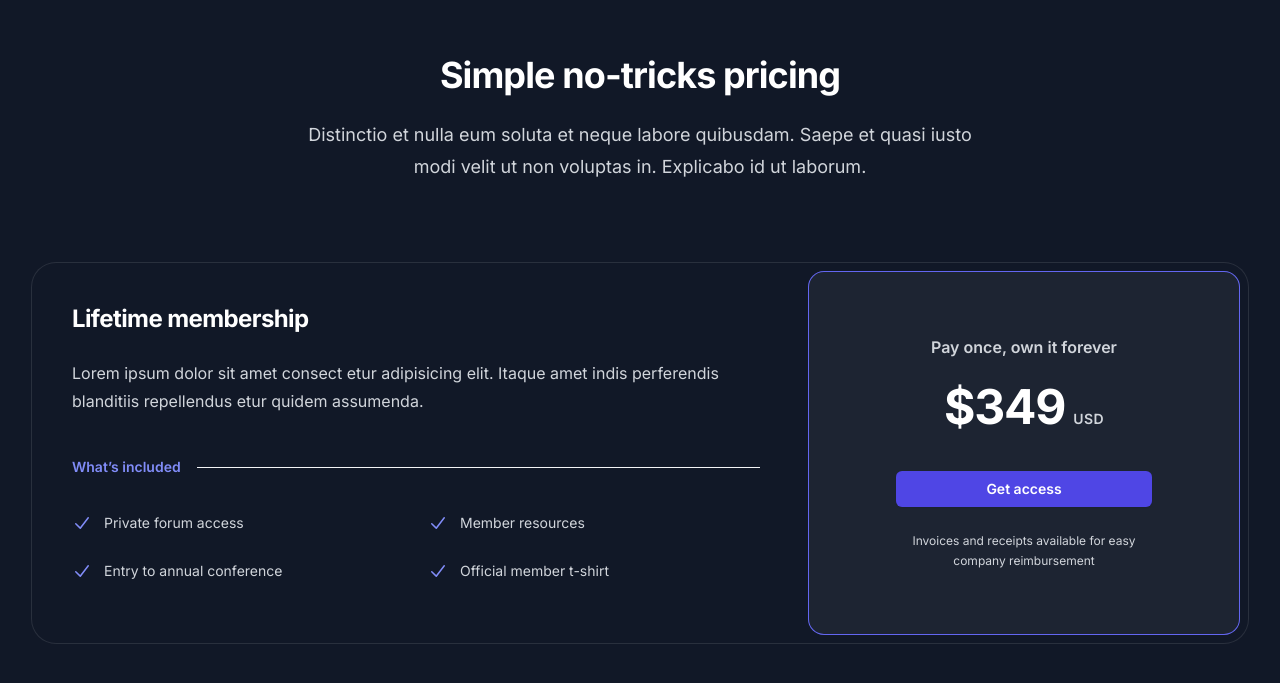
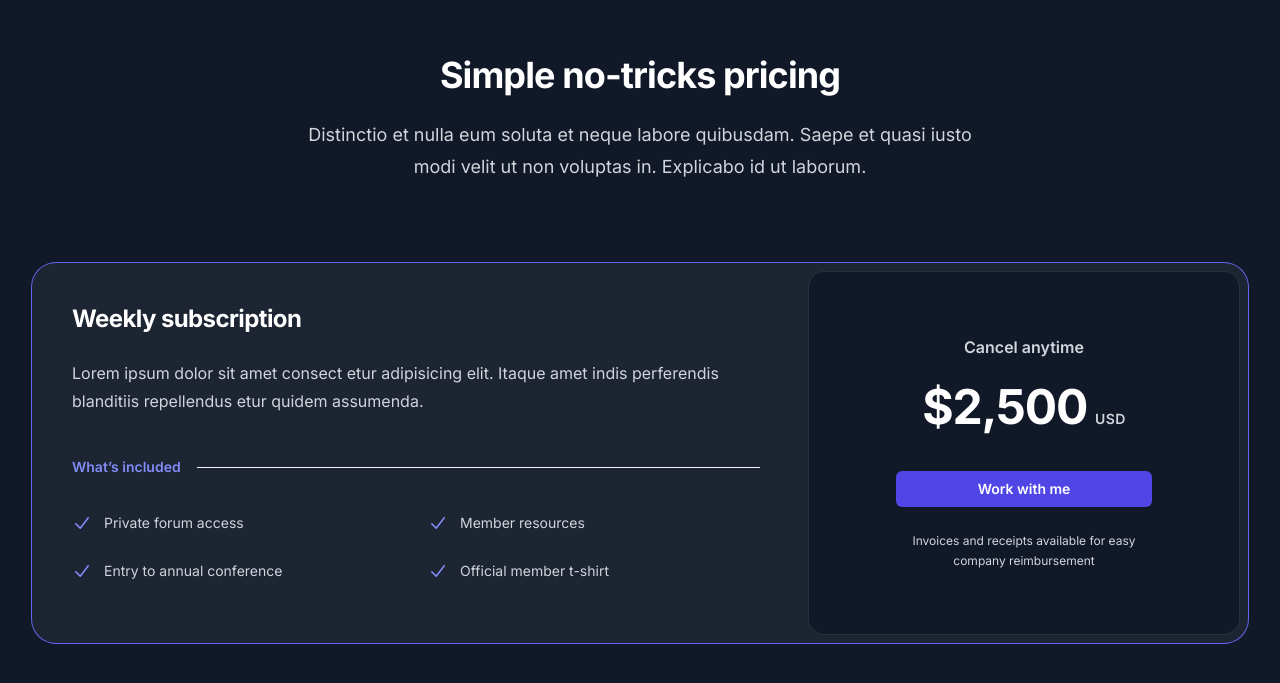
Before and after one commit to connorpaulstauffer/connor-stauffer-dev, a Next.js app: page / in a window 1280 px wide. Shown: the part 1305-1988 px from the top of the page. Built offline with nearby package versions, Linux system fonts and the light colour scheme.

Commit message:
Begin styling pricing

```diff
--- a/app/components/pricing.tsx
+++ b/app/components/pricing.tsx
@@ -18,9 +18,9 @@ export function Pricing() {
             in. Explicabo id ut laborum.
           </p>
         </div>
-        <div className="mx-auto mt-16 max-w-2xl rounded-3xl ring-1 ring-white/10 sm:mt-20 lg:mx-0 lg:flex lg:max-w-none">
+        <div className="mx-auto mt-16 max-w-2xl rounded-3xl bg-white/5 ring-1 ring-indigo-500 sm:mt-20 lg:mx-0 lg:flex lg:max-w-none">
           <div className="p-8 sm:p-10 lg:flex-auto">
-            <h3 className="text-2xl font-bold tracking-tight text-white">Lifetime membership</h3>
+            <h3 className="text-2xl font-bold tracking-tight text-white">Weekly subscription</h3>
             <p className="mt-6 text-base leading-7 text-gray-300">
               Lorem ipsum dolor sit amet consect etur adipisicing elit. Itaque amet indis perferendis blanditiis
               repellendus etur quidem assumenda.
@@ -42,18 +42,18 @@ export function Pricing() {
             </ul>
           </div>
           <div className="-mt-2 p-2 lg:mt-0 lg:w-full lg:max-w-md lg:flex-shrink-0">
-            <div className="rounded-2xl bg-white/5 py-10 text-center ring-1 ring-inset ring-indigo-500 lg:flex lg:flex-col lg:justify-center lg:py-16">
+            <div className="rounded-2xl bg-gray-900 py-10 text-center ring-1 ring-inset ring-white/10 lg:flex lg:flex-col lg:justify-center lg:py-16">
               <div className="mx-auto max-w-xs px-8">
-                <p className="text-base font-semibold text-gray-300">Pay once, own it forever</p>
+                <p className="text-base font-semibold text-gray-300">Cancel anytime</p>
                 <p className="mt-6 flex items-baseline justify-center gap-x-2">
-                  <span className="text-5xl font-bold tracking-tight text-white">$349</span>
+                  <span className="text-5xl font-bold tracking-tight text-white">$2,500</span>
                   <span className="text-sm font-semibold leading-6 tracking-wide text-gray-300">USD</span>
                 </p>
                 <a
                   href="#"
                   className="mt-10 block w-full rounded-md bg-indigo-600 px-3 py-2 text-center text-sm font-semibold text-white shadow-sm hover:bg-indigo-500 focus-visible:outline focus-visible:outline-2 focus-visible:outline-offset-2 focus-visible:outline-indigo-600"
                 >
-                  Get access
+                  Work with me
                 </a>
                 <p className="mt-6 text-xs leading-5 text-gray-300">
                   Invoices and receipts available for easy company reimbursement
```
